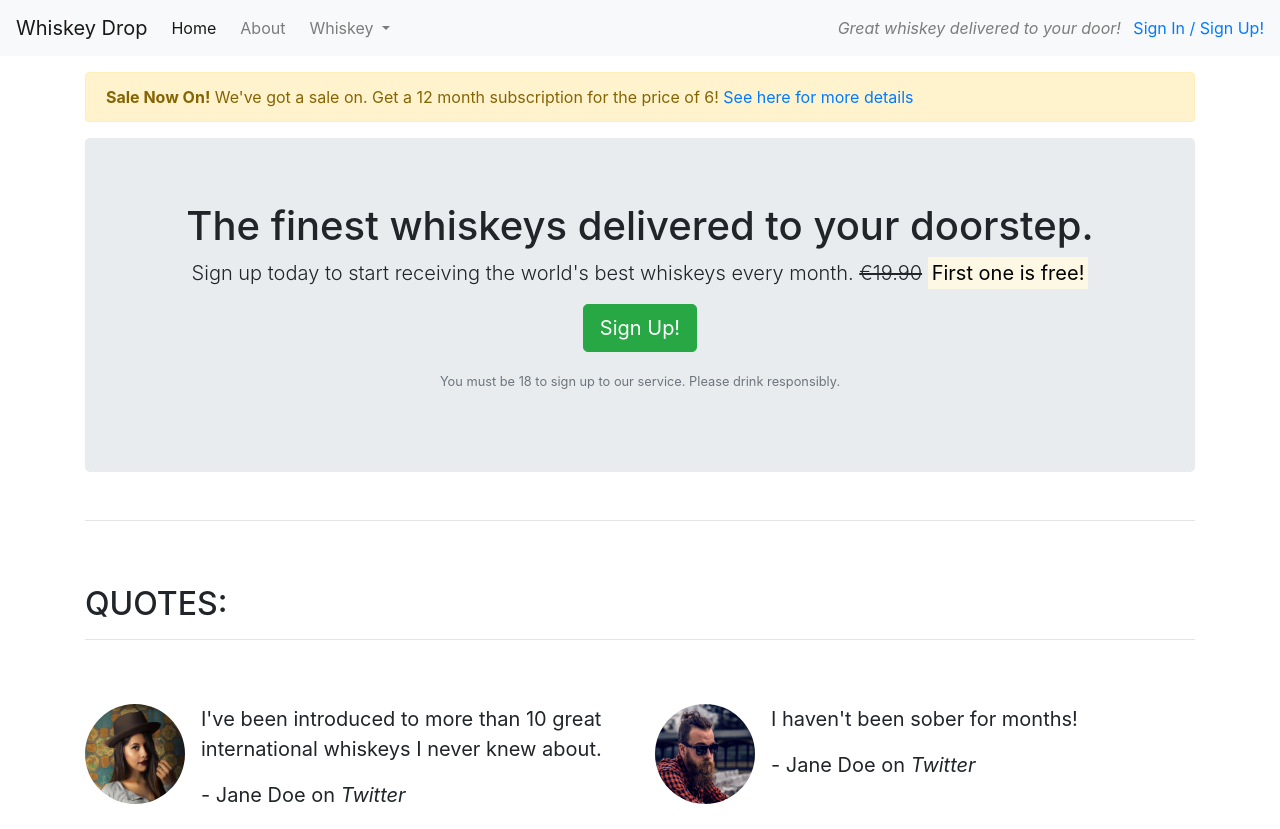
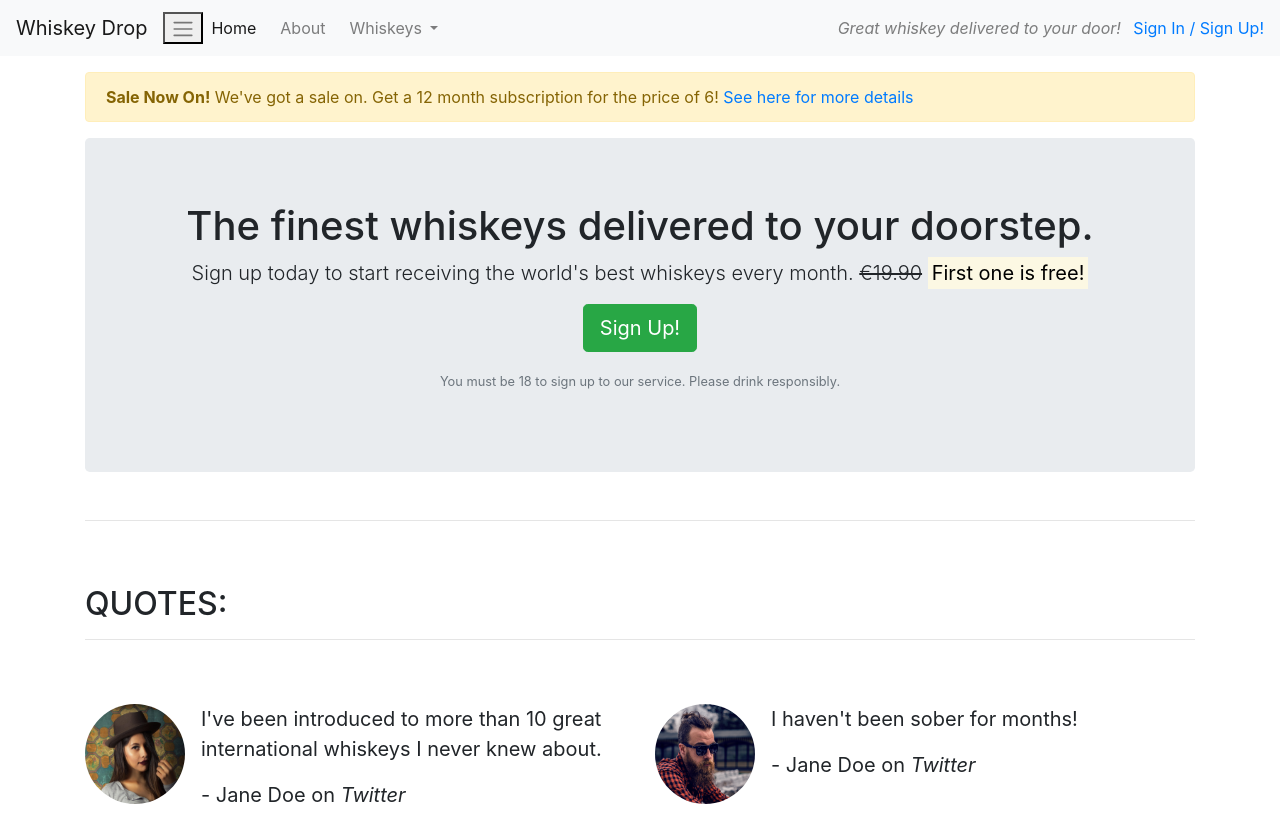
Before and after one commit to ElisabethCheston/whiskey-site, a plain HTML site: page index.html in a window 1280 px wide. Shown: the top 829 px of the page. Drawn offline with nearby package versions, Linux system fonts and the light colour scheme.

Commit message:
Editing a dropdown menu for computer and mobile.

```diff
--- a/index.html
+++ b/index.html
@@ -13,17 +13,16 @@
     <nav class="navbar navbar-light navbar-expand-sm bg-light">
         <a href="/" class="navbar-brand">Whiskey Drop</a>
 
-        <button class="navbar-toggler ml-auto" type="button" data-toggler="collapse" data-target="#navbarNavDropdown" aria-control="navbarNavDropdown" aria-expanded="false" aria-label="Toggle navigation">
+        <button class="navbar-toggle ml-auto" type="button" data-toggle="collapse" data-target="#navbarNavDropdown" aria-controls="navbarNavDropdown" aria-expanded="false" aria-label="toggle navigation">
         <span class="navbar-toggler-icon"></span></button>
 
-        <div class="collapse navbar-collapse" id="navbarNavDropdown">
+            <div class="collapse navbar-collapse" id="navbarNavDropdown">
             <ul class="navbar-nav mr-auto">
                 <li class="active nav-item mr-2"><a class="nav-link" href="/home">Home</a></li>
                 <li class="nav-item mr-2"><a class="nav-link" href="/about">About</a></li>
                 <li class="nav-item dropdown">
-                <li class="nav-item mr-2 d-block d-sm-none"><a class="nav-link" href="/login">Sign In/Sign Up</a></li>
-                    <a class="nav-link dropdown-toggle" href="#" id="navbarDropdownMenuLink" role="button" data-toggler="dropdown" aria-haspopup="true" aria-expanded="false">
-            Whiskey
+                    <a class="nav-link dropdown-toggle" href="#" id="navbarDropdownMenuLink" role="button" data-toggle="dropdown" aria-haspopup="true" aria-expanded="false">
+            Whiskeys
             </a>
                     <div class="dropdown-menu" aria-labelledby="navbarDropdownMenuLink">
                         <a class="dropdown-item" href="#">Irish</a>
@@ -32,7 +31,10 @@
                         <a class="dropdown-item" href="#">American</a>
                     </div>
                 </li>
-                <li class="nav-item mr-2 d-block d-sm-none"><a class="nav-link" href="/login">Sing In / Sign Up</a></li>
+                <li class="nav-item mr-2 d-block d-sm-none"><a class="nav-link" href="/login">Sing In / Sign Up</a>
+                    </li>
+
+
             </ul>
         </div>
         <div class="d-none d-md-block">
@@ -66,7 +68,6 @@
         </div>
         <hr>
         <!--/callout-->
-
 
         <!--Quotes-->
         <section class="quotes">
@@ -107,7 +108,6 @@
         </section>
             <hr>
             <!--/.quotes-->
-
 
             <!--Features-->
             <section class="features">
```
